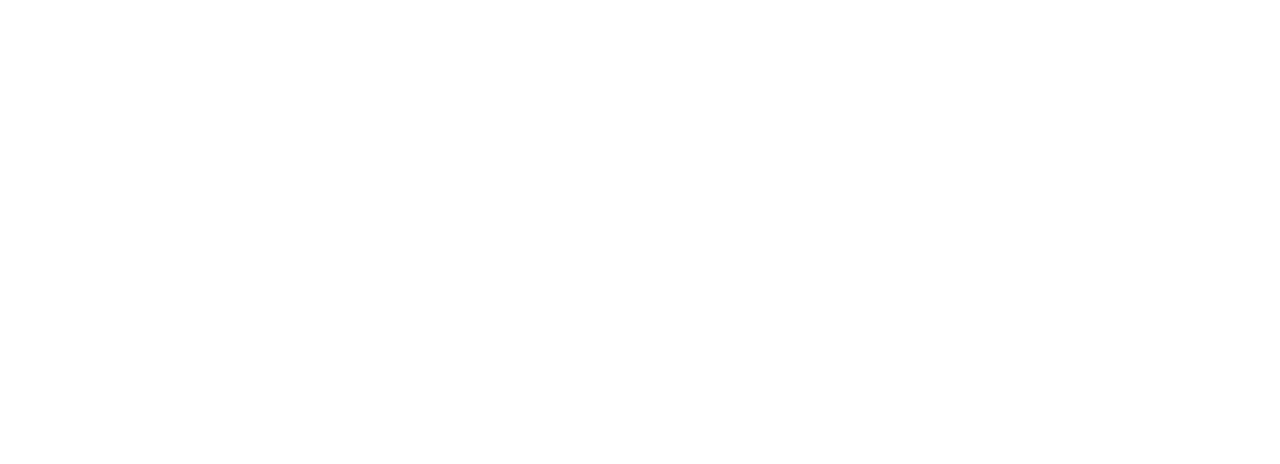
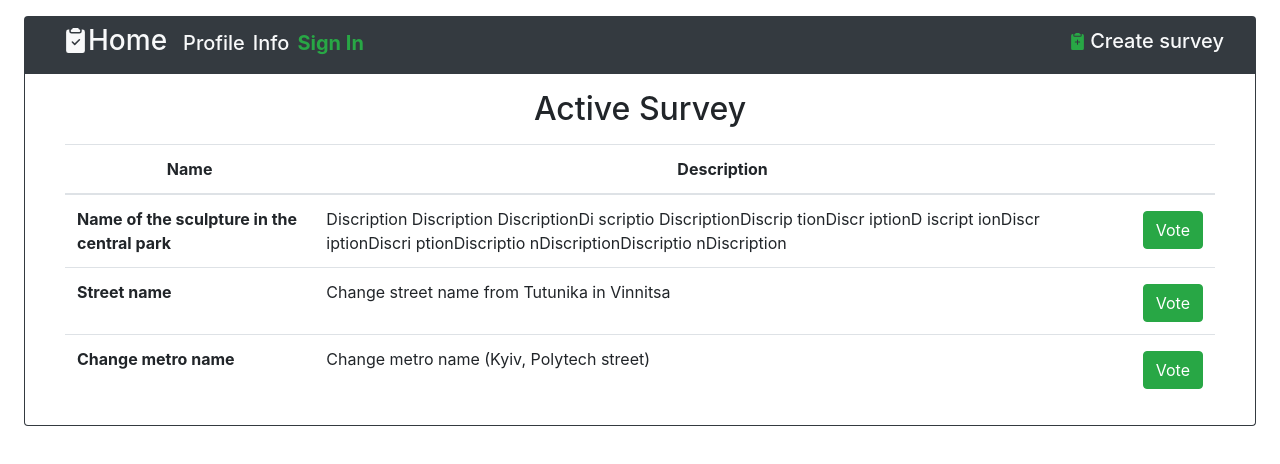
Before and after one commit to ViDjet-Git/Survey-WebSite-React, a React (Create React App) app: page /profile in a window 1280 px wide. Before the commit this address had no page. Shown: the top 464 px of the page. Built offline with nearby package versions, Linux system fonts and the light colour scheme; the HTML template or start-up script is replaced by a standard one.

Commit message:
collapse navbar issue

```diff
--- a/src/App.js
+++ b/src/App.js
@@ -12,9 +12,11 @@ function App() {
     <BrowserRouter>
     <Routes>
       <Route path="/" element={<NavBar />}></Route>
+      <Route path="/profile" element={<NavBar />}></Route>
     </Routes>
     <Routes>
       <Route path="/" element={<Home />}></Route>
+      <Route path="/profile" element={<Home />}></Route>
     </Routes>
     </BrowserRouter>
   );
--- a/src/navbar/NavBar.js
+++ b/src/navbar/NavBar.js
@@ -1,14 +1,21 @@
+import './NavBar.css'
 import Nav from 'react-bootstrap/Nav'
 import Navbar from 'react-bootstrap/Navbar'
 import Container from 'react-bootstrap/Container'
 import { NavbarBrand } from 'react-bootstrap'
 import { Link } from 'react-router-dom'
-import './NavBar.css'
-
+import { useState } from 'react'
+import { event } from 'jquery'
 
 function NavBar() {
-    return(
-        <Navbar expand="lg" sticky="top" bg="dark" className="mx-4 rounded-top py-0 mt-3 sm-top">
+    const [expanded, setExpanded] = useState(false);
+
+	const delay = ms => new Promise(
+		resolve => setTimeout(resolve, ms)
+	);
+
+	return(
+        <Navbar expanded={expanded} expand="lg" sticky="top" bg="dark" className="mx-4 rounded-top py-0 mt-3 sm-top">
   		<Container fluid>
     		<NavbarBrand className="d-flex mx-2 py-2">
 				<Link to={'/'} className="home d-flex text-decoration-none">
@@ -27,16 +34,18 @@ function NavBar() {
 				</svg>
     		</NavbarBrand>
   			</Nav>
-    		<Navbar.Toggle aria-controls="navbarSupportedContent" id="toggle-add" className="toggle border border-0">
+    		<Navbar.Toggle onClick={() => setExpanded(expanded ? false : "expanded")}
+			onBlur={async event => {await delay(300); setExpanded(false);}}
+			aria-controls="navbarSupportedContent" id="myToggle" className="toggle border border-0">
       			<svg xmlns="http://www.w3.org/2000/svg" width="25" height="25" fill="currentColor" className="bi bi-filter-right text-light" viewBox="0 0 16 16">
   				<path d="M14 10.5a.5.5 0 0 0-.5-.5h-3a.5.5 0 0 0 0 1h3a.5.5 0 0 0 .5-.5zm0-3a.5.5 0 0 0-.5-.5h-7a.5.5 0 0 0 0 1h7a.5.5 0 0 0 .5-.5zm0-3a.5.5 0 0 0-.5-.5h-11a.5.5 0 0 0 0 1h11a.5.5 0 0 0 .5-.5z"/>
 				</svg>
     		</Navbar.Toggle>
     		<Navbar.Collapse id="navbarSupportedContent">
       			<Nav className="me-auto mb-2 mb-lg-0">
-          			<Nav.Link className="text-light h5 mt-1 ml-2" href="profile.php">Profile</Nav.Link>
-          			<Nav.Link className="text-light h5 mt-1 ml-2" href="info.php">Info</Nav.Link>
-          			<Nav.Link className="sign-in-btn text-success h5 mt-1 ml-2" href="SignIn.php">Sign In</Nav.Link>
+          			<Link onClick={() => setExpanded(false)} className="text-light h5 mt-1 ml-2 text-decoration-none" to="/profile">Profile</Link>
+					<Link onClick={() => setExpanded(false)} className="text-light h5 mt-1 ml-2 text-decoration-none" to="/info">Info</Link>
+          			<Link onClick={() => setExpanded(false)} className="sign-in-btn text-success h5 mt-1 ml-2 text-decoration-none" to="/sign">Sign In</Link>
       			</Nav>
   			</Navbar.Collapse>
     	</Container>
```
